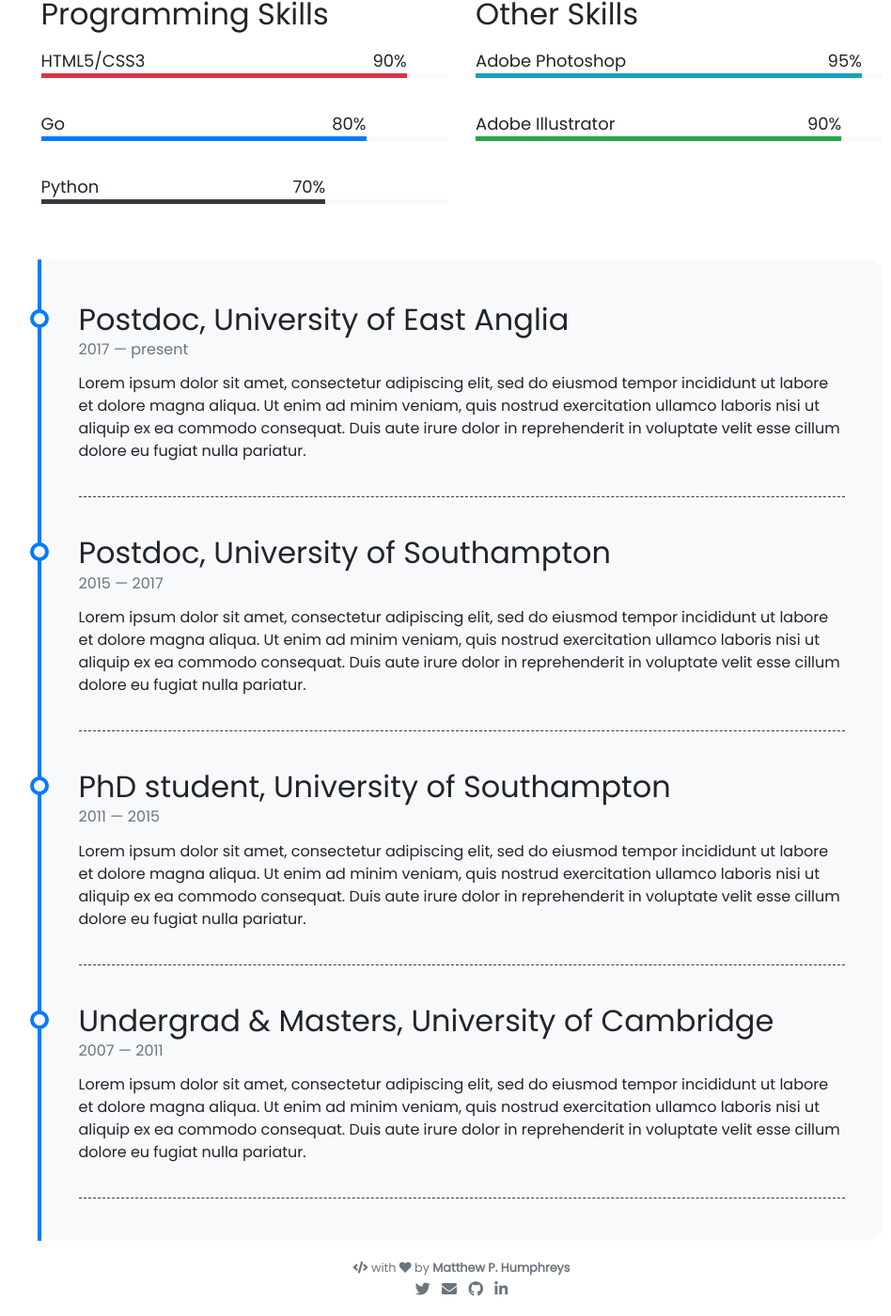
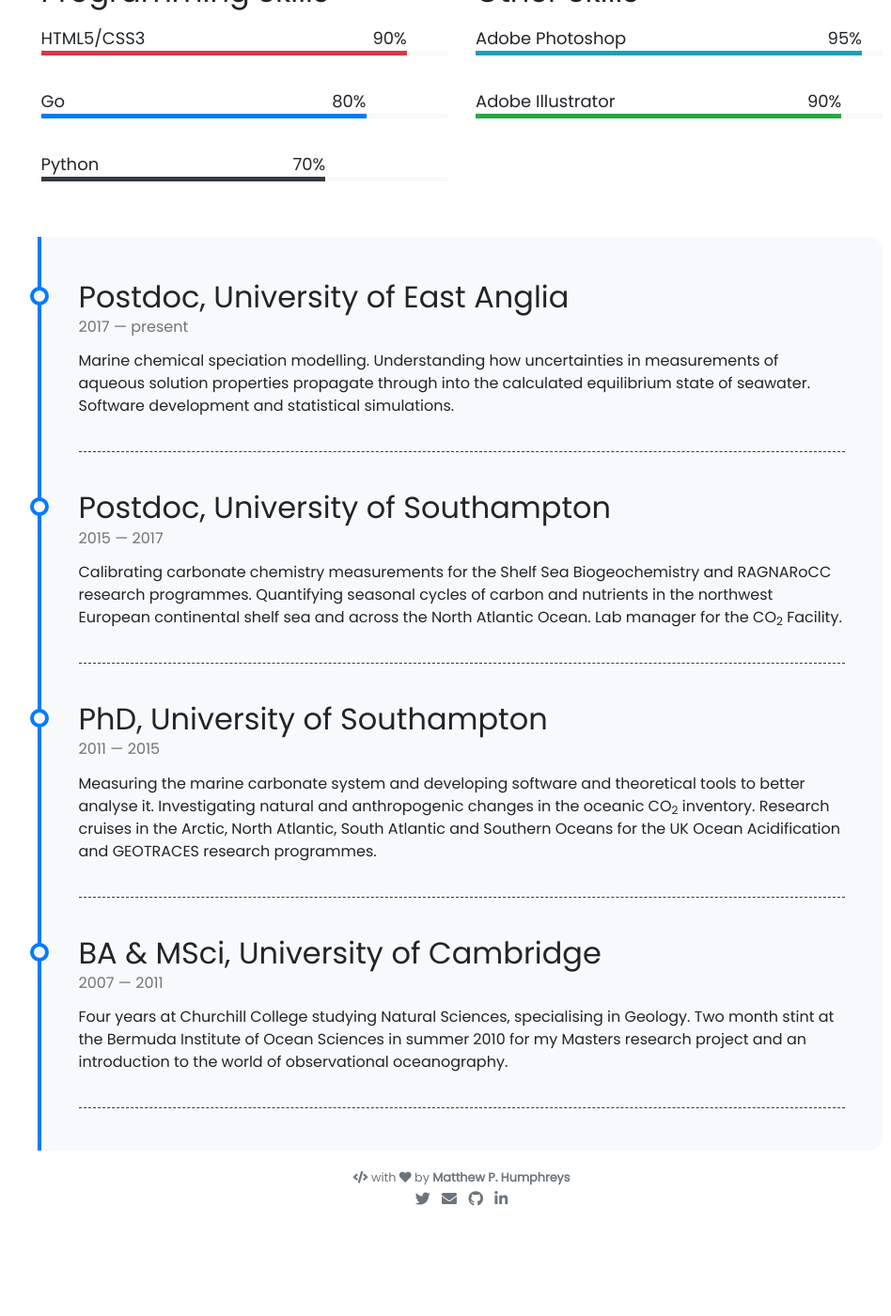
Before and after one commit to mvdh7/mvdh7.github.io, a Jekyll site: the page built from pages/about.md, in a window 1280 px wide and 1400 px high, scrolled down 382 px. Shown: the whole window at 94% size, without its empty margins (149-1097 px from the left). Built offline with Jekyll 4.4.1, drawn with Linux system fonts in a browser that asks for light colours; nearby versions of some CDN libraries; comment, search, counter and statistics services are not loaded; after the commit the page ends 1686 px from its top, so only the background shows below that; some of the changed text lies outside the part shown.

Commit message:
Updates to about and timeline plus pubs to markdown

```diff
--- a/_config.yml
+++ b/_config.yml
@@ -51,4 +51,4 @@ exclude:
 - LICENSE
 - Gemfile
 - Gemfile.lock
-#- pages/projects.html
+- pages/pubs.md
--- a/_data/timeline.yml
+++ b/_data/timeline.yml
@@ -1,35 +1,34 @@
 - title: Postdoc, University of East Anglia
   from: 2017
   to: present
-  description: Lorem ipsum dolor sit amet, consectetur adipiscing elit,
-               sed do eiusmod tempor incididunt ut labore et dolore magna aliqua.
-               Ut enim ad minim veniam, quis nostrud exercitation ullamco laboris
-               nisi ut aliquip ex ea commodo consequat. Duis aute irure dolor in
-               reprehenderit in voluptate velit esse cillum dolore eu fugiat nulla pariatur.
+  description: Marine chemical speciation modelling. Understanding how uncertainties
+               in measurements of aqueous solution properties propagate through into
+               the calculated equilibrium state of seawater. Software development
+               and statistical simulations.
 
 - title: Postdoc, University of Southampton
   from: 2015
   to: 2017
-  description: Lorem ipsum dolor sit amet, consectetur adipiscing elit,
-               sed do eiusmod tempor incididunt ut labore et dolore magna aliqua.
-               Ut enim ad minim veniam, quis nostrud exercitation ullamco laboris
-               nisi ut aliquip ex ea commodo consequat. Duis aute irure dolor in
-               reprehenderit in voluptate velit esse cillum dolore eu fugiat nulla pariatur.
+  description: Calibrating carbonate chemistry measurements for the Shelf Sea
+               Biogeochemistry and RAGNARoCC research programmes.
+               Quantifying seasonal cycles of carbon and nutrients in the northwest
+               European continental shelf sea and across the North Atlantic Ocean.
+               Lab manager for the CO<sub>2</sub> Facility.
 
-- title: PhD student, University of Southampton
+- title: PhD, University of Southampton
   from: 2011
   to: 2015
-  description: Lorem ipsum dolor sit amet, consectetur adipiscing elit,
-               sed do eiusmod tempor incididunt ut labore et dolore magna aliqua.
-               Ut enim ad minim veniam, quis nostrud exercitation ullamco laboris
-               nisi ut aliquip ex ea commodo consequat. Duis aute irure dolor in
-               reprehenderit in voluptate velit esse cillum dolore eu fugiat nulla pariatur.
+  description: Measuring the marine carbonate system and developing software and
+               theoretical tools to better analyse it. Investigating natural and
+               anthropogenic changes in the oceanic CO<sub>2</sub> inventory.
+               Research cruises in the Arctic, North Atlantic, South Atlantic and
+               Southern Oceans for the UK Ocean Acidification and GEOTRACES research
+               programmes.
 
-- title: Undergrad & Masters, University of Cambridge
+- title: BA & MSci, University of Cambridge
   from: 2007
   to: 2011
-  description: Lorem ipsum dolor sit amet, consectetur adipiscing elit,
-               sed do eiusmod tempor incididunt ut labore et dolore magna aliqua.
-               Ut enim ad minim veniam, quis nostrud exercitation ullamco laboris
-               nisi ut aliquip ex ea commodo consequat. Duis aute irure dolor in
-               reprehenderit in voluptate velit esse cillum dolore eu fugiat nulla pariatur.
+  description: Four years at Churchill College studying Natural Sciences, specialising
+               in Geology. Two month stint at the Bermuda Institute of Ocean Sciences
+               in summer 2010 for my Masters research project and an introduction
+               to the world of observational oceanography.
--- a/pages/about.md
+++ b/pages/about.md
@@ -5,10 +5,9 @@ permalink: /about/
 weight: 3
 ---
 
-# **About Me**
+# **About me**
 
-Hi I am **{{ site.author.name }}**,<br>
-Lorem ipsum dolor sit amet, consectetur adipiscing elit, sed do eiusmod tempor incididunt ut labore et dolore magna aliqua. Ut enim ad minim veniam, quis nostrud exercitation ullamco laboris nisi ut aliquip ex ea commodo consequat. Duis aute irure dolor in reprehenderit in voluptate velit esse cillum dolore eu fugiat nulla pariatur.
+The dominant theme of my research is to understand how the ocean responds to ongoing anthropogenic emission of carbon dioxide (CO<sub>2</sub>). I study the processes that drive anthropogenic CO<sub>2</sub> to dissolve into seawater, scrutinise the consequent progress of ocean acidification, and unravel the interactions between the changing carbon cycle and other marine biogeochemical systems.
 
 <div class="row">
 {% include skills.html title="Programming Skills" source=site.data.programming-skills %}
```
Also changed, not shown: _projects/calkulate.md (+4 -4 lines), pages/pubs.md (added, +60 -0 lines), _includes/projects.html (line endings or trailing spaces).
